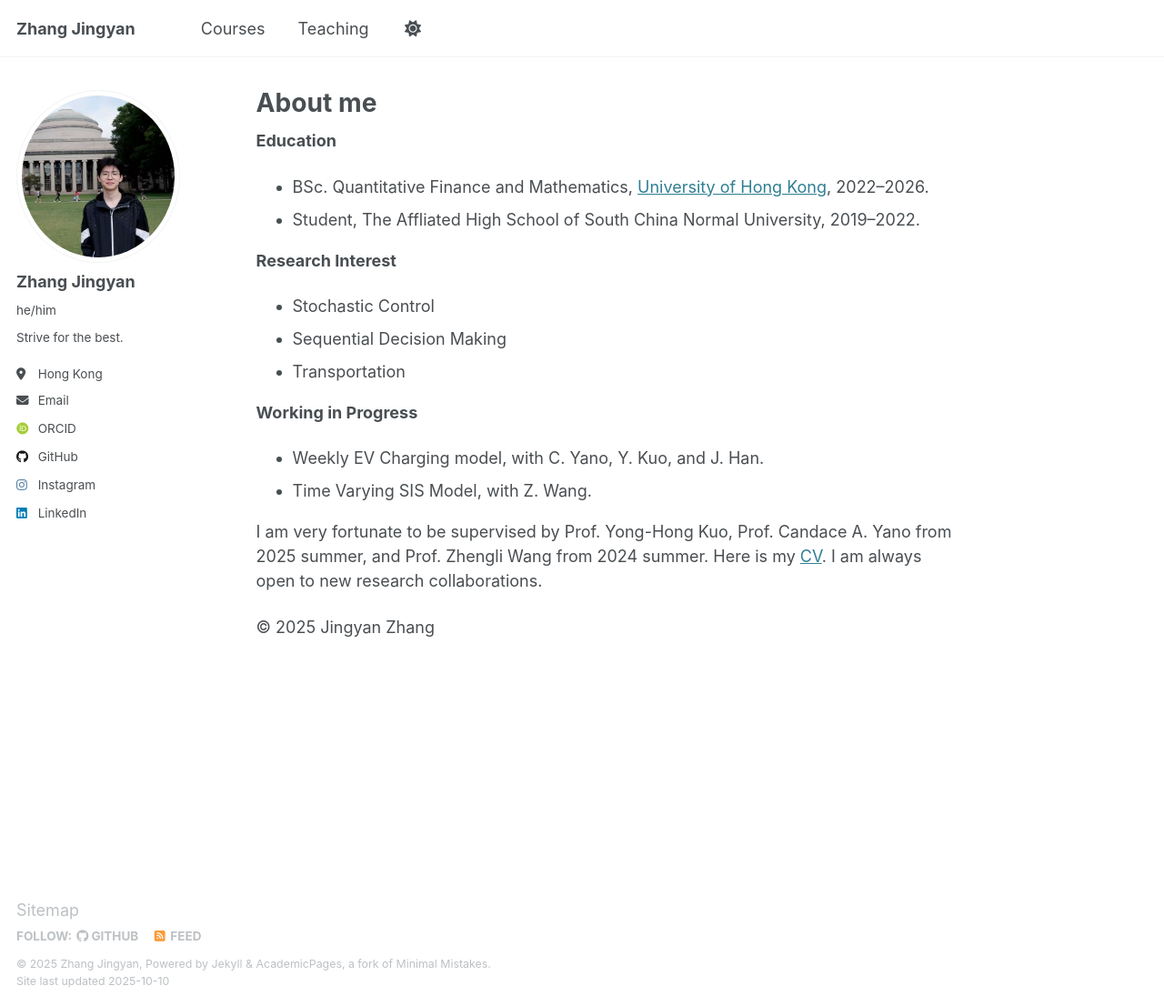
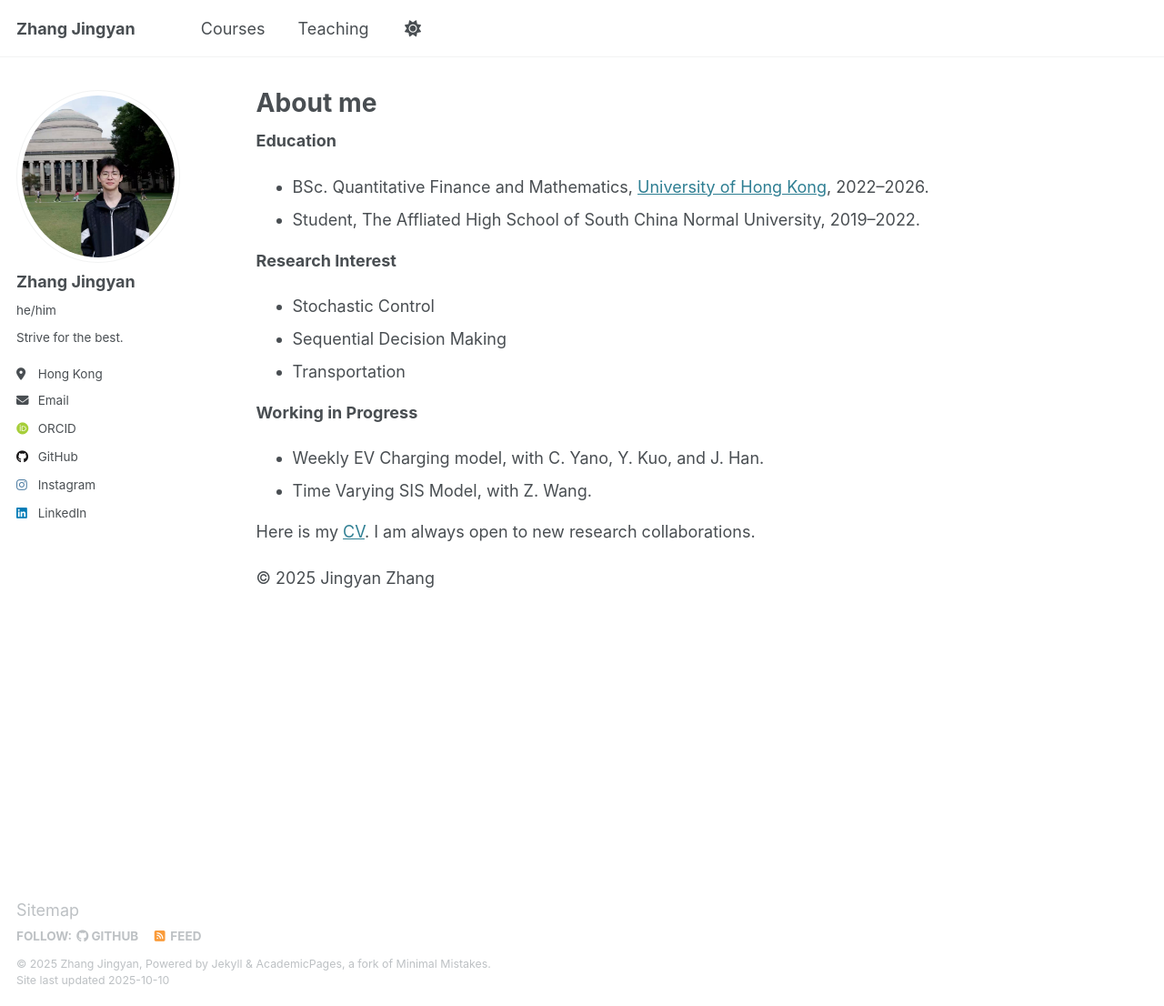
Before and after one commit to zjy-Felix/Felix, a Jekyll site: the page built from _pages/about.md, in a window 1280 px wide and 1106 px high. Shown: the whole window at 91% size. Built offline with Jekyll 4.4.1, drawn with Linux system fonts in a browser that asks for light colours; some web fonts are replaced.

Commit message:
Update about.md

```diff
--- a/_pages/about.md
+++ b/_pages/about.md
@@ -20,7 +20,7 @@ redirect_from:
 - Weekly EV Charging model, with C. Yano, Y. Kuo, and J. Han.
 - Time Varying SIS Model, with Z. Wang.
 
-I am very fortunate to be supervised by Prof. Yong-Hong Kuo, Prof. Candace A. Yano from 2025 summer, and Prof. Zhengli Wang from 2024 summer. Here is my [CV](/assets/Zhang_Jingyan_Resume_Application.pdf). I am always open to new research collaborations.
+Here is my [CV](/assets/Zhang_Jingyan_Resume_Application.pdf). I am always open to new research collaborations.
 
 <footer>
     <p>© 2025 Jingyan Zhang</p>
```
